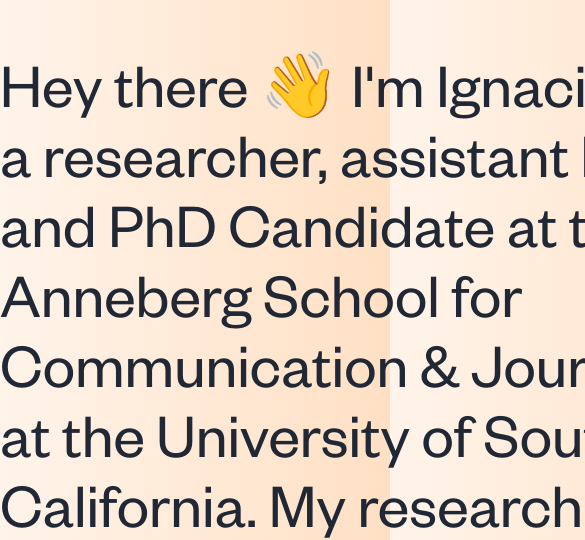
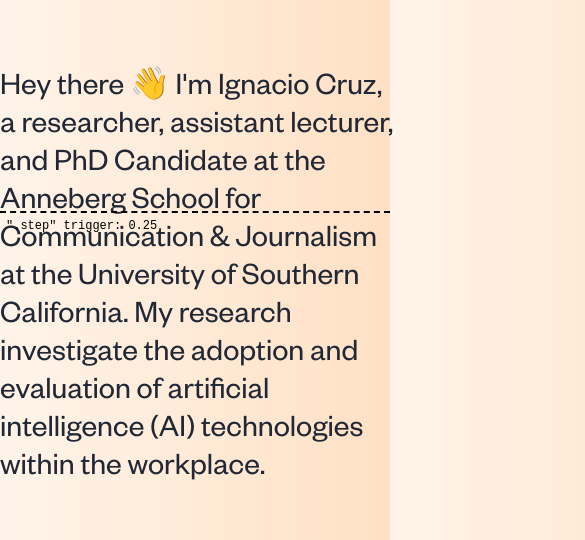
Before and after one commit to zeftestsites/zeftestsites.github.io, a website built with webpack: page index.html in a window 390 px wide. Shown: the top 540 px of the page, 585 px wide, since content can reach past the window. Built offline with nearby package versions, Linux system fonts and the light colour scheme.

Commit message:
Changed font size for smaller screens

```diff
--- a/app/src/index.js
+++ b/app/src/index.js
@@ -12,6 +12,8 @@
     .setup({
         step: '.step',
         threshold: 5,
+        debug: true,
+        offset: 0.25,
     })
     .onStepEnter(({element, index, direction}) => {
         setTimeout(() => {
--- a/app/src/less/styles.less
+++ b/app/src/less/styles.less
@@ -71,142 +71,19 @@
 
 /* Test Styles */
 
-/*
-
 .description-text {
     font-family: 'Founder Reg';
     font-size: 4rem;
-    line-height: 60px;
-    text-align: left;
-    margin-top: 10vh;
-    width: calc(2 / 3 * 100%);
-    line-height: 70px;
-    min-width: 21ch;
-    position: relative;
-}
-
-
-
-.unfade {
-    animation-name: unfade;
-    animation-duration: 0.5s;
-    animation-fill-mode: forwards;
-}
-
-* {
-  -webkit-font-smoothing: antialiased;
-  -moz-osx-font-smoothing: grayscale;
-}
-
-.web-container {
-    max-width: 1200px;
-    margin: 0 auto;
-}
-
-#description-container {
-    position: relative;
-    margin-right: 4rem;
-    color: black;
-    transition: color 0.5s ease-in;
-}
-
-#description-container.fade {
-    transition: color 0.5s ease-in;
-    color: grey;
-    // animation-name: fade;
-    // animation-duration: 0.5s;
-    // animation-fill-mode: forwards;
-}
-
-// #description-container.fade .step {
-// transition: color 0.5s ease-in;
-//     color: grey;
-// }
-
-
-.description-image {
-    position: absolute;
-    top: 0;
-    // left: calc(3 / 4 * 100%);
-    left: 120%;
-}
-
-.hidden {
-    animation-name: hidden;
-    animation-duration: 0.5s;
-    animation-fill-mode: forwards;
-}
-
-.shown {
-    animation-name: shown;
-    animation-duration: 1s;
-    animation-fill-mode: forwards;
-}
-
-.step {
-    color: inherit;
-    transition: color 0.5s ease-in;
-}
-
-.focus {
-    // color:rgb(253, 95, 98);
-    // animation-name: focus;
-    // animation-duration: 0.5s;
-    // animation-fill-mode: forwards;
-    transition: color 0.5s ease-in;
-    color: red;
-}
-
-.unfocus {
-    animation-name: unfocus;
-    animation-duration: 0.5s;
-    animation-fill-mode: forwards;
-}
-
-@keyframes hidden {
-    from { opacity: 1; }
-    to { opacity: 0; }
-}
-
-@keyframes shown {
-    from { opacity: 0; }
-    to { opacity: 1; }
-}
-
-@keyframes fade {
-    from { color: #000000; }
-    // to { color: rgba(0, 0, 0, 0.15); }
-    to { color: rgba(247, 230, 182, 0.85)}
-}
-
-@keyframes unfade {
-    from { color: rgba(247, 230, 182, 0.85)}
-    // from { color: rgba(0, 0, 0, 0.15); }
-    to { color: #000000; }
-}
-
-@keyframes focus {
-    from { color: #000000; }
-    to { color: rgb(253, 95, 98); }
-}
-
-@keyframes unfocus {
-    from { color: rgb(253, 95, 98);  }
-    to { color: #000000; }
-}
-
-*/
-
-.description-text {
-    font-family: 'Founder Reg';
-    font-size: 4rem;
-    line-height: 60px;
     text-align: left;
     margin-top: 4rem;
     width: calc(2 / 3 * 100%);
     line-height: 70px;
     min-width: 21ch;
     position: relative;
+    @media only screen and (max-width: 420px) {
+        font-size: 2rem;
+        line-height: inherit;
+    }
 }
 
 #main-image {
--- a/index.html
+++ b/index.html
@@ -72,7 +72,8 @@
         </div>
 
     </div>
-<script type="text/javascript" src="./app/dist/main.js"></script></body>
+<script type="text/javascript" src="./app/dist/main.js"></script>
+<script src="https://unpkg.com/intersection-observer@0.5.1/intersection-observer.js"></script></body>
 </html>
 
 <!-- <!DOCTYPE html>
```
Also changed, not shown: app/dist/main.css, app/dist/main.js.
